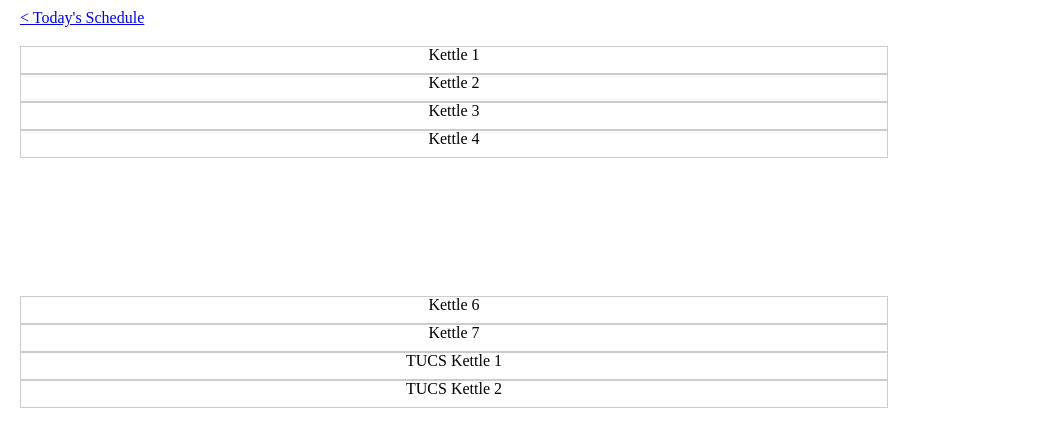
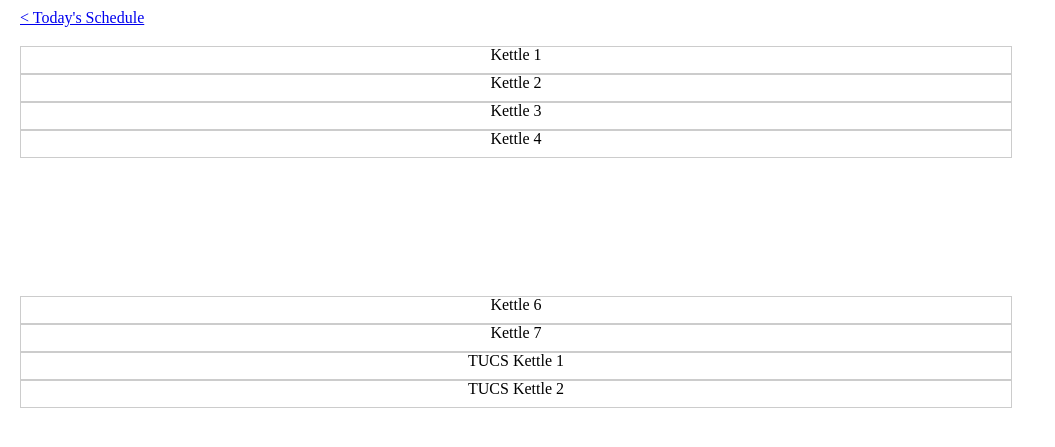
Before and after one commit to Metajake/algfapp, a Django app: template pandaspreadsheet/templates/pandaspreadsheet/list.html in a window 1280 px wide. Shown: the top 447 px of the page, without its empty margins (0-1055 px from the left). Run offline with Django 3.2, Linux system fonts and the light colour scheme; the template is opened without the code that fills it, so the values that code supplies are empty.

Commit message:
Kettle list drag and drop to Kettles.

```diff
--- a/pandaspreadsheet/static/pandaspreadsheet/main.css
+++ b/pandaspreadsheet/static/pandaspreadsheet/main.css
@@ -1 +1 @@
-*{-webkit-box-sizing:border-box;box-sizing:border-box}body{padding:10px 20px}#masthead{margin-bottom:20px}#calendar .week{display:-webkit-box;display:-ms-flexbox;display:flex;-webkit-box-orient:horizontal;-webkit-box-direction:normal;-ms-flex-direction:row;flex-direction:row;margin:15px 0}#calendar .day{text-align:center;-webkit-box-flex:1;-ms-flex:1 1 0px;flex:1 1 0}#calendar .day h4{margin-bottom:10px}#calendar .cell{text-align:center;display:-webkit-box;display:-ms-flexbox;display:flex;-webkit-box-orient:horizontal;-webkit-box-direction:normal;-ms-flex-direction:row;flex-direction:row}#calendar .cell .column{border-bottom:1px solid #ccc;border-right:1px solid #ccc;width:50%}#calendar .cell .column.note{width:100%;color:#f00;font-weight:bold}#calendar .cell .column.note+.column{width:0}#calendar .cell p{white-space:nowrap}#todays-products{width:70%}#todays-products .item.note{grid-column-start:1;grid-column-end:3;color:#f00}#todays-products .item.note+.item{display:none}#product-list{width:25%}#product-list .note{display:none}.kettle-list{width:70%;min-height:250px}.kettle-list>div{text-align:center;border:1px solid #ccc;padding-bottom:10px}
+*{-webkit-box-sizing:border-box;box-sizing:border-box}body{padding:10px 20px}#masthead{margin-bottom:20px}#calendar .week{display:-webkit-box;display:-ms-flexbox;display:flex;-webkit-box-orient:horizontal;-webkit-box-direction:normal;-ms-flex-direction:row;flex-direction:row;margin:15px 0}#calendar .day{text-align:center;-webkit-box-flex:1;-ms-flex:1 1 0px;flex:1 1 0}#calendar .day h4{margin-bottom:10px}#calendar .cell{text-align:center;display:-webkit-box;display:-ms-flexbox;display:flex;-webkit-box-orient:horizontal;-webkit-box-direction:normal;-ms-flex-direction:row;flex-direction:row}#calendar .cell .column{border-bottom:1px solid #ccc;border-right:1px solid #ccc;width:50%}#calendar .cell .column.note{width:100%;color:#f00;font-weight:bold}#calendar .cell .column.note+.column{width:0}#calendar .cell p{white-space:nowrap}#todays-products{width:70%}#todays-products .item.note{grid-column-start:1;grid-column-end:3;color:#f00}#todays-products .item.note+.item{display:none}#product-list{width:20%}#product-list .note{display:none}.kettle-list{width:80%;min-height:250px}.kettle-list>div{text-align:center;border:1px solid #ccc;padding-bottom:10px}
--- a/pandaspreadsheet/static/pandaspreadsheet/main.styl
+++ b/pandaspreadsheet/static/pandaspreadsheet/main.styl
@@ -44,12 +44,12 @@ body
       display:none
 
 #product-list
-  width:25%
+  width:20%
   .note
     display:none
 
 .kettle-list
-  width:70%
+  width:80%
   min-height:250px
   & > div
     text-align:center
--- a/pandaspreadsheet/templates/pandaspreadsheet/list.html
+++ b/pandaspreadsheet/templates/pandaspreadsheet/list.html
@@ -13,34 +13,35 @@
       </div>{% endfor %}
     </div>
     <div class="kettle-list pull-right flex-row">
-      <div class="kettle-1">
+      <div class="kettle-1 droppable">
         <h4>Kettle 1</h4>
       </div>
-      <div class="kettle-2">
+      <div class="kettle-2 droppable">
         <h4>Kettle 2</h4>
       </div>
-      <div class="kettle-3">
+      <div class="kettle-3 droppable">
         <h4>Kettle 3</h4>
       </div>
-      <div class="kettle-4">
+      <div class="kettle-4 droppable">
         <h4>Kettle 4</h4>
       </div>
     </div>
     <div class="kettle-list pull-right flex-row">
-      <div class="kettle-6">
+      <div class="kettle-6 droppable">
         <h4>Kettle 6</h4>
       </div>
-      <div class="kettle-7">
+      <div class="kettle-7 droppable">
         <h4>Kettle 7</h4>
       </div>
-      <div class="tucs-1">
+      <div class="tucs-1 droppable">
         <h4>TUCS Kettle 1</h4>
       </div>
-      <div class="tucs-2">
+      <div class="tucs-2 droppable">
         <h4>TUCS Kettle 2</h4>
       </div>
     </div>
     <script src="{% static 'js/jquery.js' %}"></script>
     <script src="{% static 'js/jqueryui.js' %}"></script>
+    <script src="{% static 'js/kettles.js' %}"></script>
   </body>
 </html>
```
Also changed, not shown: 1 other file.
